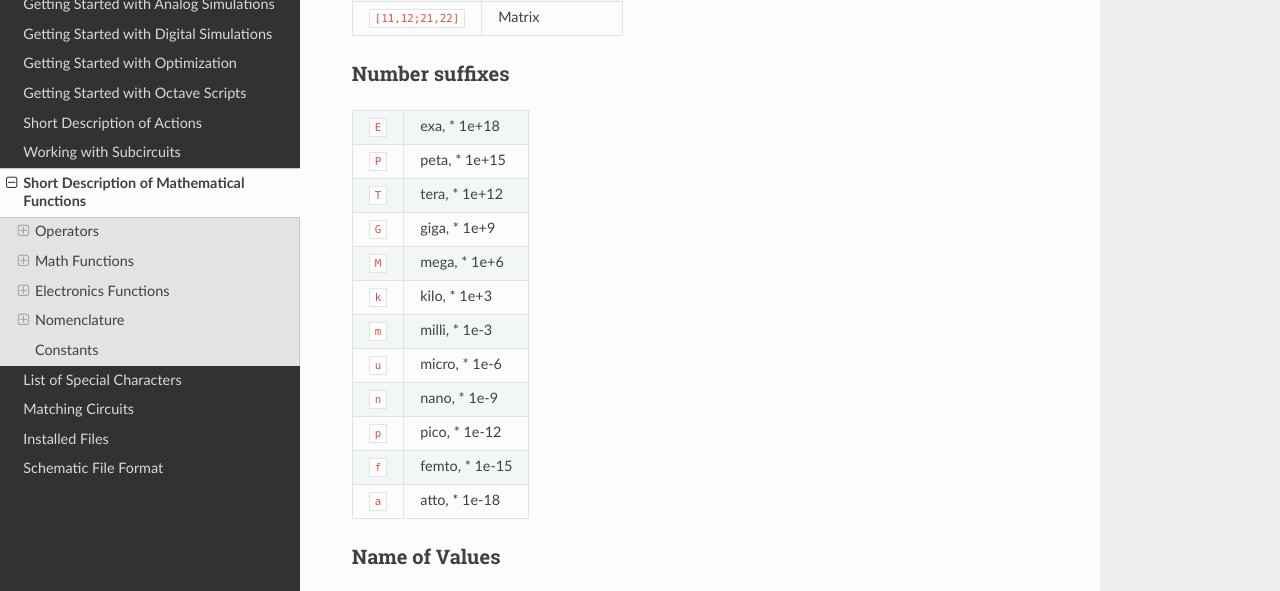
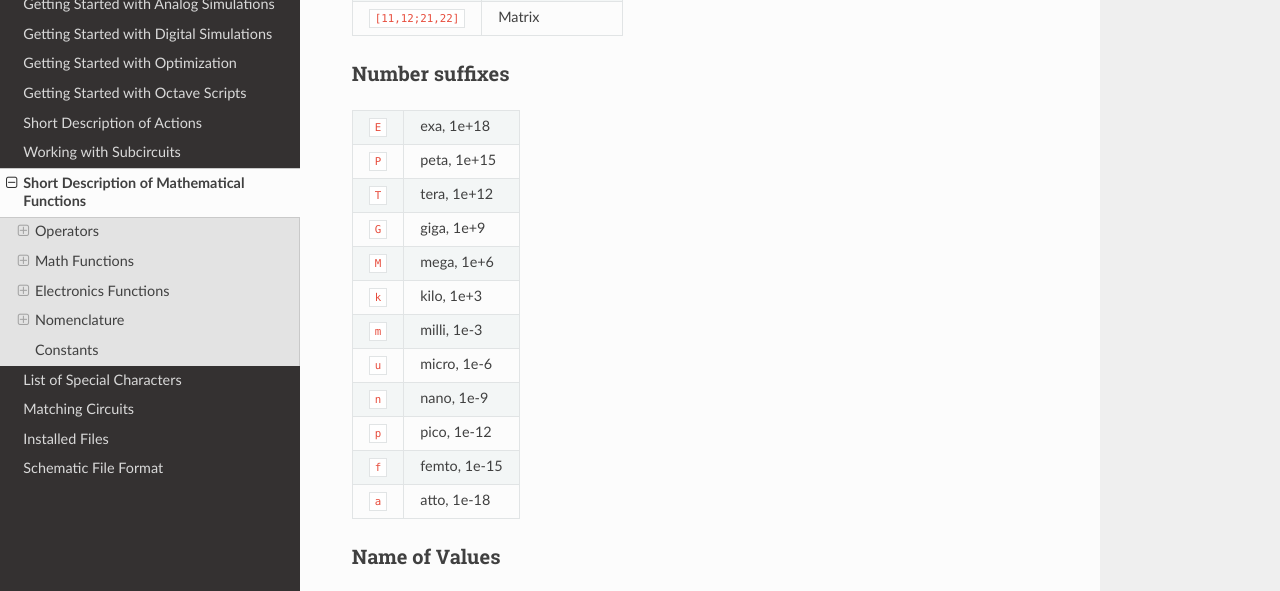
Before and after one commit to Qucs/qucs-help, a Sphinx documentation site: the page built from source/mathfunc.rst, in a window 1280 px wide and 900 px high, scrolled down 7656 px. Shown: the part 141-732 px from the top of the window. Built offline with Sphinx 7.4.7 and the Read the Docs theme 2.0.0, drawn with Linux system fonts in a browser that asks for light colours; some of the changed text lies outside the part shown.

```diff
--- a/source/mathfunc.rst
+++ b/source/mathfunc.rst
@@ -43,7 +43,7 @@ Logical Operators
 +-------------+----------------------------------------------------------------------------+
 | ``x^^y``    | Exclusive or                                                               |
 +-------------+----------------------------------------------------------------------------+
-| ``x?y:z``   | Abbreviation for conditional expression "if ``x`` then ``y`` else ``z``"   |
+| ``x?y:z``   | Abbreviation for conditional expression "if ``x`` then ``y`` else ``z``    |
 +-------------+----------------------------------------------------------------------------+
 | ``x==y``    | Equal                                                                      |
 +-------------+----------------------------------------------------------------------------+
@@ -242,7 +242,7 @@ Elementary Mathematical Functions: Special Mathematical Functions
 +--------------------+--------------------------------------------------------+
 | ``erfcinv(x)``     | Inverse complementary error function                   |
 +--------------------+--------------------------------------------------------+
-| ``sinc(x)``        | Sinc function (sin(``x``)/\ ``x`` or 1 at ``x`` = 0)   |
+| ``sinc(x)``        | Sinc function (sin(``x``)/``x`` or 1 at ``x`` = 0)     |
 +--------------------+--------------------------------------------------------+
 | ``step(x)``        | Step function                                          |
 +--------------------+--------------------------------------------------------+
@@ -384,29 +384,29 @@ N-Port Matrix Conversions
 Amplifiers
 ~~~~~~~~~~
 
-+-------------------------------------------------------+-----------------------------------------------------------------------------------------------------------------------------------------------------------------------------------------------------------------------------------------------------------------------------------------+
-| ``GaCircle(s,Ga[,arcs])``                             | Circle(s) with constant available power gain ``Ga`` in the source plane                                                                                                                                                                                                                 |
-+-------------------------------------------------------+-----------------------------------------------------------------------------------------------------------------------------------------------------------------------------------------------------------------------------------------------------------------------------------------+
-| ``GpCircle(s,Gp[,arcs])``                             | Circle(s) with constant operating power gain ``Gp`` in the load plane                                                                                                                                                                                                                   |
-+-------------------------------------------------------+-----------------------------------------------------------------------------------------------------------------------------------------------------------------------------------------------------------------------------------------------------------------------------------------+
-| ``Mu(s)``                                             | Mu stability factor of a two-port S-parameter matrix                                                                                                                                                                                                                                    |
-+-------------------------------------------------------+-----------------------------------------------------------------------------------------------------------------------------------------------------------------------------------------------------------------------------------------------------------------------------------------+
-| ``Mu2(s)``                                            | Mu' stability factor of a two-port S-parameter matrix                                                                                                                                                                                                                                   |
-+-------------------------------------------------------+-----------------------------------------------------------------------------------------------------------------------------------------------------------------------------------------------------------------------------------------------------------------------------------------+
-| ``NoiseCircle(Sopt,             Fmin,Rn,F[,Arcs])``   | Generates circle(s) with constant Noise Figure(s) ``F``. ``Arcs`` specifies the angles in degrees created by e.g. ``linspace(0,360,100)``. If Arcs is a number it specifies the number of equally spaced circle segments, if it is omitted this number defaults to a reasonable value   |
-+-------------------------------------------------------+-----------------------------------------------------------------------------------------------------------------------------------------------------------------------------------------------------------------------------------------------------------------------------------------+
-| ``PlotVs(data,dep)``                                  | Returns a data item based upon vector or matrix vector ``data`` with dependency on a given vector ``dep``, e.g. ``PlotVs(Gain,frequency/1e9)``                                                                                                                                          |
-+-------------------------------------------------------+-----------------------------------------------------------------------------------------------------------------------------------------------------------------------------------------------------------------------------------------------------------------------------------------+
-| ``Rollet(s)``                                         | Rollet stability factor of a two-port S-parameter matrix                                                                                                                                                                                                                                |
-+-------------------------------------------------------+-----------------------------------------------------------------------------------------------------------------------------------------------------------------------------------------------------------------------------------------------------------------------------------------+
-| ``StabCircleL(s[,arcs])``                             | Stability circle in the load plane                                                                                                                                                                                                                                                      |
-+-------------------------------------------------------+-----------------------------------------------------------------------------------------------------------------------------------------------------------------------------------------------------------------------------------------------------------------------------------------+
-| ``StabCircleS(s[,arcs])``                             | Stability circle in the source plane                                                                                                                                                                                                                                                    |
-+-------------------------------------------------------+-----------------------------------------------------------------------------------------------------------------------------------------------------------------------------------------------------------------------------------------------------------------------------------------+
-| ``StabFactor(s)``                                     | Stability factor of a two-port S-parameter matrix. Synonym for ``Rollet()``                                                                                                                                                                                                             |
-+-------------------------------------------------------+-----------------------------------------------------------------------------------------------------------------------------------------------------------------------------------------------------------------------------------------------------------------------------------------+
-| ``StabMeasure(s)``                                    | Stability measure B1 of a two-port S-parameter matrix                                                                                                                                                                                                                                   |
-+-------------------------------------------------------+-----------------------------------------------------------------------------------------------------------------------------------------------------------------------------------------------------------------------------------------------------------------------------------------+
++-------------------------------------------+-----------------------------------------------------------------------------------------------------------------------------------------------------------------------------------------------------------------------------------------------------------------------------------------+
+| ``GaCircle(s,Ga[,arcs])``                 | Circle(s) with constant available power gain ``Ga`` in the source plane                                                                                                                                                                                                                 |
++-------------------------------------------+-----------------------------------------------------------------------------------------------------------------------------------------------------------------------------------------------------------------------------------------------------------------------------------------+
+| ``GpCircle(s,Gp[,arcs])``                 | Circle(s) with constant operating power gain ``Gp`` in the load plane                                                                                                                                                                                                                   |
++-------------------------------------------+-----------------------------------------------------------------------------------------------------------------------------------------------------------------------------------------------------------------------------------------------------------------------------------------+
+| ``Mu(s)``                                 | Mu stability factor of a two-port S-parameter matrix                                                                                                                                                                                                                                    |
++-------------------------------------------+-----------------------------------------------------------------------------------------------------------------------------------------------------------------------------------------------------------------------------------------------------------------------------------------+
+| ``Mu2(s)``                                | Mu' stability factor of a two-port S-parameter matrix                                                                                                                                                                                                                                   |
++-------------------------------------------+-----------------------------------------------------------------------------------------------------------------------------------------------------------------------------------------------------------------------------------------------------------------------------------------+
+| ``NoiseCircle(Sopt,Fmin,Rn,F[,Arcs])``    | Generates circle(s) with constant Noise Figure(s) ``F``. ``Arcs`` specifies the angles in degrees created by e.g. ``linspace(0,360,100)``. If Arcs is a number it specifies the number of equally spaced circle segments, if it is omitted this number defaults to a reasonable value   |
++-------------------------------------------+-----------------------------------------------------------------------------------------------------------------------------------------------------------------------------------------------------------------------------------------------------------------------------------------+
+| ``PlotVs(data,dep)``                      | Returns a data item based upon vector or matrix vector ``data`` with dependency on a given vector ``dep``, e.g. ``PlotVs(Gain,frequency/1e9)``                                                                                                                                          |
++-------------------------------------------+-----------------------------------------------------------------------------------------------------------------------------------------------------------------------------------------------------------------------------------------------------------------------------------------+
+| ``Rollet(s)``                             | Rollet stability factor of a two-port S-parameter matrix                                                                                                                                                                                                                                |
++-------------------------------------------+-----------------------------------------------------------------------------------------------------------------------------------------------------------------------------------------------------------------------------------------------------------------------------------------+
+| ``StabCircleL(s[,arcs])``                 | Stability circle in the load plane                                                                                                                                                                                                                                                      |
++-------------------------------------------+-----------------------------------------------------------------------------------------------------------------------------------------------------------------------------------------------------------------------------------------------------------------------------------------+
+| ``StabCircleS(s[,arcs])``                 | Stability circle in the source plane                                                                                                                                                                                                                                                    |
++-------------------------------------------+-----------------------------------------------------------------------------------------------------------------------------------------------------------------------------------------------------------------------------------------------------------------------------------------+
+| ``StabFactor(s)``                         | Stability factor of a two-port S-parameter matrix. Synonym for ``Rollet()``                                                                                                                                                                                                             |
++-------------------------------------------+-----------------------------------------------------------------------------------------------------------------------------------------------------------------------------------------------------------------------------------------------------------------------------------------+
+| ``StabMeasure(s)``                        | Stability measure B1 of a two-port S-parameter matrix                                                                                                                                                                                                                                   |
++-------------------------------------------+-----------------------------------------------------------------------------------------------------------------------------------------------------------------------------------------------------------------------------------------------------------------------------------------+
 
 Nomenclature
 ------------
@@ -451,31 +451,31 @@ Immediate
 Number suffixes
 ~~~~~~~~~~~~~~~
 
-+---------+-------------------+
-| ``E``   | exa, \* 1e+18     |
-+---------+-------------------+
-| ``P``   | peta, \* 1e+15    |
-+---------+-------------------+
-| ``T``   | tera, \* 1e+12    |
-+---------+-------------------+
-| ``G``   | giga, \* 1e+9     |
-+---------+-------------------+
-| ``M``   | mega, \* 1e+6     |
-+---------+-------------------+
-| ``k``   | kilo, \* 1e+3     |
-+---------+-------------------+
-| ``m``   | milli, \* 1e-3    |
-+---------+-------------------+
-| ``u``   | micro, \* 1e-6    |
-+---------+-------------------+
-| ``n``   | nano, \* 1e-9     |
-+---------+-------------------+
-| ``p``   | pico, \* 1e-12    |
-+---------+-------------------+
-| ``f``   | femto, \* 1e-15   |
-+---------+-------------------+
-| ``a``   | atto, \* 1e-18    |
-+---------+-------------------+
++---------+----------------+
+| ``E``   | exa, 1e+18     |
++---------+----------------+
+| ``P``   | peta, 1e+15    |
++---------+----------------+
+| ``T``   | tera, 1e+12    |
++---------+----------------+
+| ``G``   | giga, 1e+9     |
++---------+----------------+
+| ``M``   | mega, 1e+6     |
++---------+----------------+
+| ``k``   | kilo, 1e+3     |
++---------+----------------+
+| ``m``   | milli, 1e-3    |
++---------+----------------+
+| ``u``   | micro, 1e-6    |
++---------+----------------+
+| ``n``   | nano, 1e-9     |
++---------+----------------+
+| ``p``   | pico, 1e-12    |
++---------+----------------+
+| ``f``   | femto, 1e-15   |
++---------+----------------+
+| ``a``   | atto, 1e-18    |
++---------+----------------+
 
 Name of Values
 ~~~~~~~~~~~~~~
@@ -509,7 +509,7 @@ Constants
 +------------+----------------------------------------+
 | ``i, j``   | Imaginary unit ("square root of -1")   |
 +------------+----------------------------------------+
-| ``pi``     | 4\*arctan(1) = 3.14159...              |
+| ``pi``     | 4*arctan(1) = 3.14159...               |
 +------------+----------------------------------------+
 | ``e``      | Euler = 2.71828...                     |
 +------------+----------------------------------------+
```
